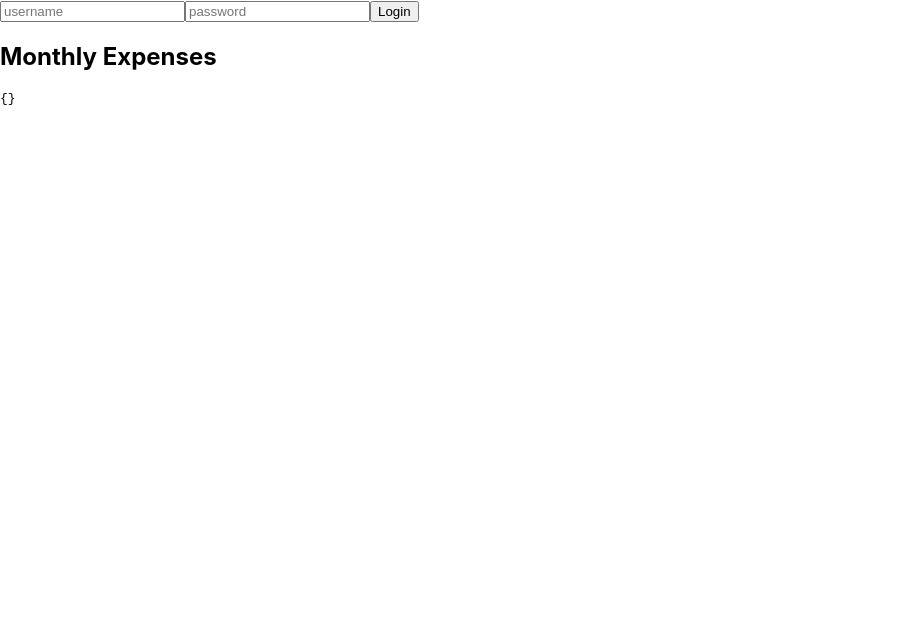
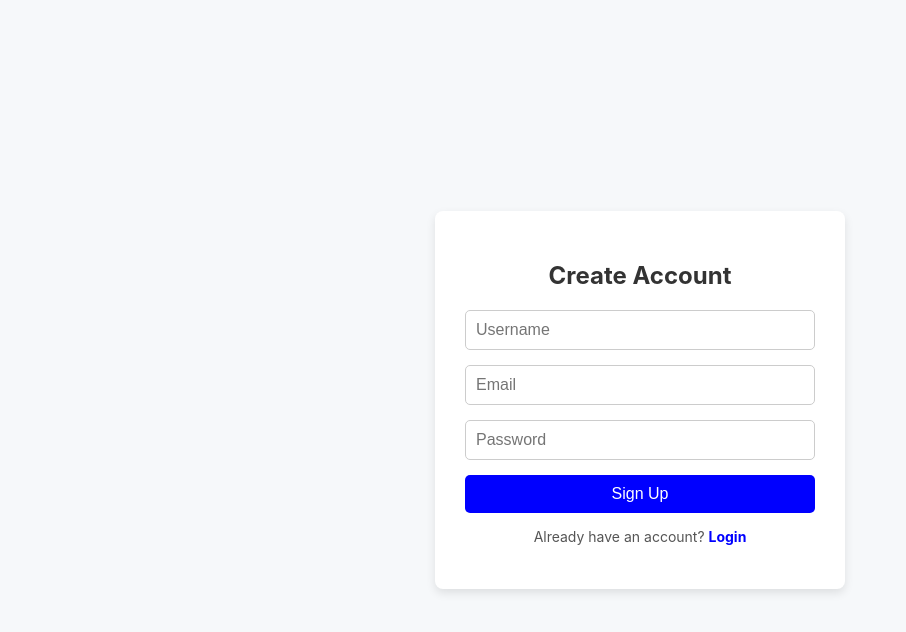
Before and after one commit to barshakc/Finance-Tracker, a React (Create React App) app in the folder tracker/frontend/: page /signup in a window 1280 px wide. Shown: the top 632 px of the page, without its empty margins (0-906 px from the left). Built offline with nearby package versions, Linux system fonts and the light colour scheme; no server answers.

Commit message:
Add signup dashboard

```diff
--- a/tracker/frontend/package.json
+++ b/tracker/frontend/package.json
@@ -7,8 +7,11 @@
     "@testing-library/jest-dom": "^6.9.1",
     "@testing-library/react": "^16.3.2",
     "@testing-library/user-event": "^13.5.0",
+    "chart.js": "^4.5.1",
     "react": "^19.2.3",
+    "react-chartjs-2": "^5.3.1",
     "react-dom": "^19.2.3",
+    "react-router-dom": "^7.13.0",
     "react-scripts": "5.0.1",
     "web-vitals": "^2.1.4"
   },
--- a/tracker/frontend/src/App.js
+++ b/tracker/frontend/src/App.js
@@ -1,12 +1,30 @@
-import Login from "./auth/login";
-import ExpenseChart from "./dashboard/expense";
+import { BrowserRouter, Routes, Route, Navigate } from 'react-router-dom';
+import Login from './auth/login';
+import Signup from './auth/signup';
+import ExpenseChart from './dashboard/expense';
 
 function App() {
+  const isLoggedIn = !!localStorage.getItem('access');
+
   return (
-    <>
-      <Login />
-      <ExpenseChart />
-    </>
+    <BrowserRouter>
+      <Routes>
+
+        <Route path="/login" element={isLoggedIn ? <Navigate to="/dashboard" /> : <Login />} />
+        <Route path="/signup" element={isLoggedIn ? <Navigate to="/dashboard" /> : <Signup />} />
+
+        <Route
+          path="/dashboard"
+          element={isLoggedIn ? <ExpenseChart /> : <Navigate to="/login" />}
+        />
+
+        <Route
+          path="*"
+          element={<Navigate to={isLoggedIn ? "/dashboard" : "/login"} />}
+        />
+
+      </Routes>
+    </BrowserRouter>
   );
 }
 
--- a/tracker/frontend/src/auth/login.js
+++ b/tracker/frontend/src/auth/login.js
@@ -1,14 +1,19 @@
 import { useState } from 'react';
 import api from '../api/axios';
+import { useNavigate } from 'react-router-dom';
 
-export default function Login(){
+export default function Login() {
+  const navigate = useNavigate();
   const [username, setUsername] = useState('');
   const [password, setPassword] = useState('');
+  const [error, setError] = useState('');
 
-    const handleLogin = async (e)=>{
+  const handleLogin = async (e) => {
     e.preventDefault();
+    setError('');
 
-        const res =await api.post("/auth/login/", {
+    try {
+      const res = await api.post('/auth/login/', {
         username,
         password,
       });
@@ -16,15 +21,34 @@ export default function Login(){
       localStorage.setItem('access', res.data.access);
       localStorage.setItem('refresh', res.data.refresh);
 
-        window.location.href = '/dashboard';
+      navigate('/dashboard');
+    } catch (err) {
+      setError('Login failed. Please check your credentials.');
+    }
   };
 
-    return(
-      <form onSubmit={handleLogin}>
-        <input placeholder="username" onChange={e => setUsername(e.target.value)} />
-        <input type="password" placeholder="password" onChange={e => setPassword(e.target.value)} />
+  return (
+    <form onSubmit={handleLogin} style={{ maxWidth: '400px', margin: 'auto' }}>
+      <h2>Login</h2>
+
+      {error && <p style={{ color: 'red' }}>{error}</p>}
+
+      <input
+        placeholder="Username"
+        value={username}
+        onChange={(e) => setUsername(e.target.value)}
+        required
+      />
+
+      <input
+        type="password"
+        placeholder="Password"
+        value={password}
+        onChange={(e) => setPassword(e.target.value)}
+        required
+      />
+
       <button type="submit">Login</button>
     </form>
   );
-
 }
--- /dev/null
+++ b/tracker/frontend/src/auth/signup.js
@@ -0,0 +1,130 @@
+import { useState } from 'react';
+import api from '../api/axios';
+import { useNavigate } from 'react-router-dom';
+
+export default function Signup() {
+  const navigate = useNavigate();
+
+  const [username, setUsername] = useState('');
+  const [email, setEmail] = useState('');
+  const [password, setPassword] = useState('');
+  const [error, setError] = useState('');
+  const [success, setSuccess] = useState('');
+
+  const handleSignup = async (e) => {
+    e.preventDefault();
+    setError('');
+    setSuccess('');
+
+    try {
+      await api.post('/auth/register/', { username, email, password });
+      setSuccess('Account created successfully! Redirecting to login...');
+      setTimeout(() => navigate('/login'), 1500);
+    } catch (err) {
+      setError(err.response?.data?.detail || 'Signup failed. Please try again.');
+    }
+  };
+
+  return (
+    <div style={styles.container}>
+      <form onSubmit={handleSignup} style={styles.form}>
+        <h2 style={styles.title}>Create Account</h2>
+
+        {error && <p style={styles.error}>{error}</p>}
+        {success && <p style={styles.success}>{success}</p>}
+
+        <input
+          style={styles.input}
+          placeholder="Username"
+          value={username}
+          onChange={(e) => setUsername(e.target.value)}
+          required
+        />
+
+        <input
+          style={styles.input}
+          type="email"
+          placeholder="Email"
+          value={email}
+          onChange={(e) => setEmail(e.target.value)}
+          required
+        />
+
+        <input
+          style={styles.input}
+          type="password"
+          placeholder="Password"
+          value={password}
+          onChange={(e) => setPassword(e.target.value)}
+          required
+        />
+
+        <button style={styles.button} type="submit">Sign Up</button>
+        <p style={styles.footerText}>
+          Already have an account? <span style={styles.link} onClick={() => navigate('/login')}>Login</span>
+        </p>
+      </form>
+    </div>
+  );
+}
+
+const styles = {
+  container: {
+    display: 'flex',
+    justifyContent: 'center',
+    alignItems: 'center',
+    minHeight: '100vh',
+    backgroundColor: '#f6f8fa',
+  },
+  form: {
+    backgroundColor: '#fff',
+    padding: '30px',
+    borderRadius: '8px',
+    boxShadow: '0px 4px 10px rgba(0,0,0,0.1)',
+    width: '350px',
+    display: 'flex',
+    flexDirection: 'column',
+  },
+  title: {
+    textAlign: 'center',
+    marginBottom: '20px',
+    color: '#333',
+  },
+  input: {
+    marginBottom: '15px',
+    padding: '10px',
+    borderRadius: '5px',
+    border: '1px solid #ccc',
+    fontSize: '16px',
+  },
+  button: {
+    padding: '10px',
+    borderRadius: '5px',
+    border: 'none',
+    backgroundColor: 'blue',
+    color: 'white',
+    fontSize: '16px',
+    cursor: 'pointer',
+  },
+  error: {
+    color: 'red',
+    textAlign: 'center',
+    marginBottom: '10px',
+  },
+  success: {
+    color: 'green',
+    textAlign: 'center',
+    marginBottom: '10px',
+  },
+  footerText: {
+    textAlign: 'center',
+    marginTop: '15px',
+    fontSize: '14px',
+    color: '#555',
+  },
+  link: {
+    color: 'blue',
+    cursor: 'pointer',
+    fontWeight: 'bold',
+  },
+};
--- a/tracker/frontend/src/dashboard/expense.js
+++ b/tracker/frontend/src/dashboard/expense.js
@@ -1,18 +1,81 @@
-import { useEffect, useState } from "react";
-import api from "../api/axios";
+import { useEffect, useState } from 'react';
+import api from '../api/axios';
+
+import {
+  Chart as ChartJS,
+  CategoryScale,
+  LinearScale,
+  LineElement,
+  PointElement,
+  Tooltip,
+  Legend,
+} from 'chart.js';
+
+import { Line } from 'react-chartjs-2';
+
+ChartJS.register(
+  CategoryScale,
+  LinearScale,
+  LineElement,
+  PointElement,
+  Tooltip,
+  Legend
+);
 
 export default function ExpenseChart() {
-  const [data, setData] = useState({});
+  const [chartData, setChartData] = useState(null);
 
   useEffect(() => {
-    api.get("/auth/transactions/monthly-expense/")
-      .then(res => setData(res.data));
+    const fetchExpenses = async () => {
+      const res = await api.get('/auth/transactions/monthly-expense/');
+
+      const labels = Object.keys(res.data);
+      const values = Object.values(res.data);
+
+      setChartData({
+        labels,
+        datasets: [
+          {
+            label: 'Monthly Expenses',
+            data: values,
+            borderColor: 'rgb(75, 192, 192)',
+            backgroundColor: 'rgba(75, 192, 192, 0.2)',
+            tension: 0.4,
+            fill: true,
+            pointRadius: 4,
+          },
+        ],
+      });
+    };
+
+    fetchExpenses();
   }, []);
 
+  if (!chartData) return <p>Loading chart...</p>;
+
+  const options = {
+    responsive: true,
+    plugins: {
+      legend: { position: 'top' },
+      tooltip: {
+        callbacks: {
+          label: (ctx) => ` ${ctx.parsed.y.toFixed(2)}`,
+        },
+      },
+    },
+    scales: {
+      y: {
+        ticks: {
+          callback: (value) => ` ${value}`,
+        },
+      },
+    },
+  };
+
   return (
-    <div>
-      <h2>Monthly Expenses</h2>
-      <pre>{JSON.stringify(data, null, 2)}</pre>
+    <div style={{ width: '800px' }}>
+      <h2>Monthly Expense Trend </h2>
+      <Line data={chartData} options={options} />
     </div>
   );
 }
```
Also changed, not shown: 1 other file (tests, documents, lock files or other folders). Lines whose indentation alone changed are shown as unchanged.
